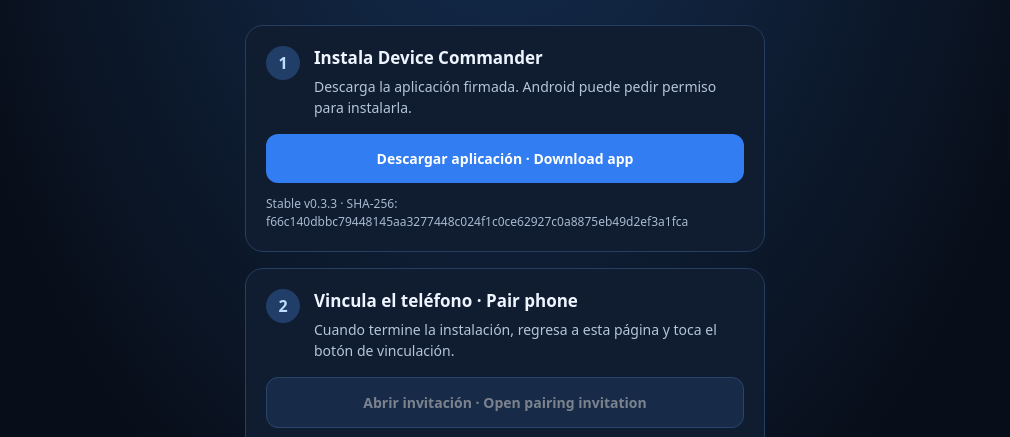
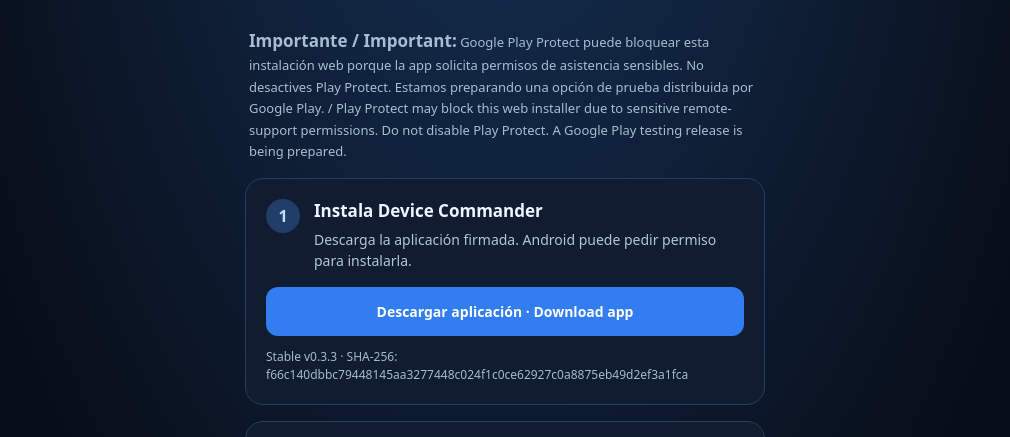
Before and after one commit to guitars199415/device-commander-downloads, a plain HTML site: page index.html in a window 1280 px wide. Shown: the part 305-742 px from the top of the page, without its empty margins (135-1145 px from the left). Drawn offline with Linux system fonts and the light colour scheme.

Commit message:
Warn about Play Protect blocking sensitive-permission web installs

```diff
--- a/index.html
+++ b/index.html
@@ -15,6 +15,7 @@
     <span class="eyebrow">CONFIGURACIÓN FAMILIAR / FAMILY SETUP</span>
     <h1>Conecta tu teléfono de forma segura.</h1>
     <p class="lead">Tu familiar puede ayudarte con tu teléfono únicamente después de que autorices el acceso.</p>
+    <p class="notice" role="alert"><strong>Importante / Important:</strong> Google Play Protect puede bloquear esta instalación web porque la app solicita permisos de asistencia sensibles. No desactives Play Protect. Estamos preparando una opción de prueba distribuida por Google Play. / Play Protect may block this web installer due to sensitive remote-support permissions. Do not disable Play Protect. A Google Play testing release is being prepared.</p>
     <section class="panel">
       <div class="step"><span class="number">1</span><div><strong>Instala Device Commander</strong><p>Descarga la aplicación firmada. Android puede pedir permiso para instalarla.</p></div></div>
       <a class="button disabled" id="download" aria-disabled="true" tabindex="-1" download>Descargar aplicación · Download app</a>
```
